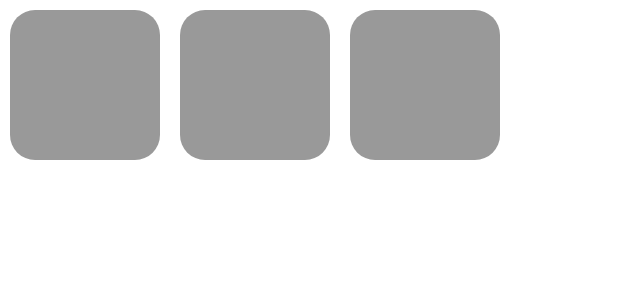
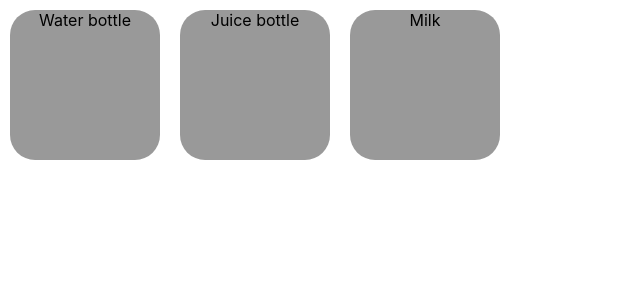
Before and after one commit to MontassarLaribi/workshop-react, a React (Create React App) app: page / in a window 1280 px wide. Shown: the top 300 px of the page, without its empty margins (0-640 px from the left). Built offline with nearby package versions, Linux system fonts and the light colour scheme.

Commit message:
Pass props to component

```diff
--- a/src/App.js
+++ b/src/App.js
@@ -7,7 +7,7 @@ function App() {
   return (
     <AppFrame className="App">
       {products.map((product, index) => (
-        <Product key={index}></Product>
+        <Product product={product} key={index}></Product>
       ))}
     </AppFrame>
   );
--- a/src/components/Product.js
+++ b/src/components/Product.js
@@ -3,7 +3,7 @@ import styled from "styled-components";
 
 export default class Product extends Component {
   render() {
-    return <ProductFrame></ProductFrame>;
+    return <ProductFrame>{this.props.product.name}</ProductFrame>;
   }
 }
 
```
